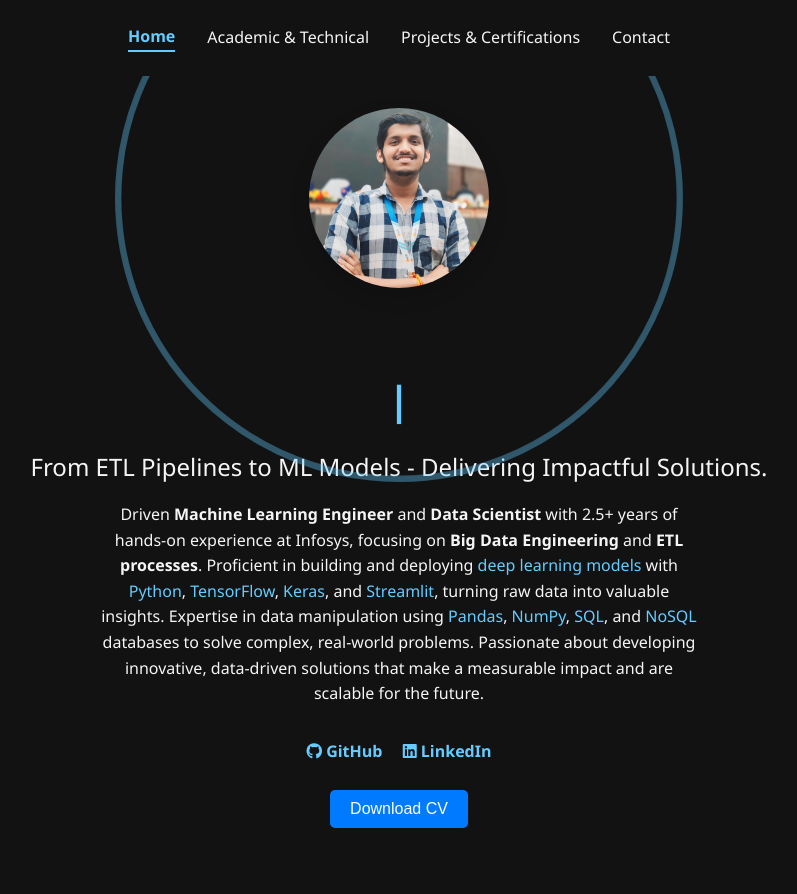
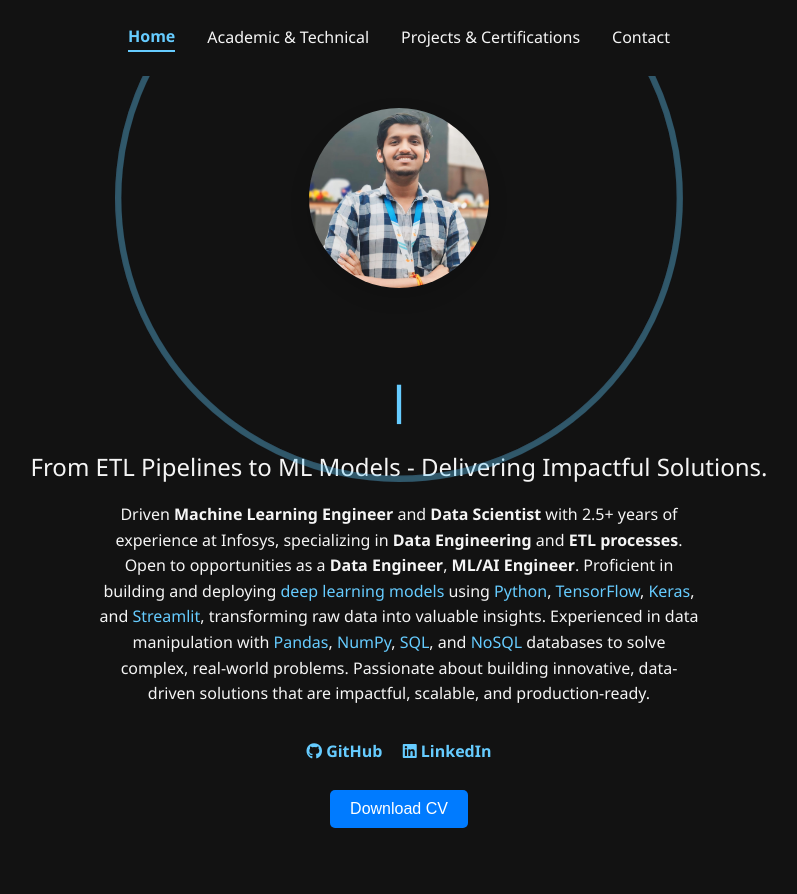
Before and after one commit to mithilesh1627/CV_Project, a Flask app: page / in a window 1280 px wide. Shown: the top 894 px of the page, without its empty margins (241-1038 px from the left). Run offline with Flask 3, Linux system fonts and the light colour scheme.

Commit message:
Update index.html

```diff
--- a/templates/index.html
+++ b/templates/index.html
@@ -11,10 +11,13 @@
         <h1 id="typewriter-text" class="typewriter"></h1>
         <h2>From ETL Pipelines to ML Models - Delivering Impactful Solutions.</h2>
 <p>
-    Driven <strong>Machine Learning Engineer</strong> and <strong>Data Scientist</strong> with 2.5+ years of hands-on experience at Infosys, focusing on <strong>Big Data Engineering</strong> and <strong>ETL processes</strong>.
-    Proficient in building and deploying <span class="highlight">deep learning models</span> with <span class="highlight">Python</span>, <span class="highlight">TensorFlow</span>, <span class="highlight">Keras</span>, and <span class="highlight">Streamlit</span>, turning raw data into valuable insights.
-    Expertise in data manipulation using <span class="highlight">Pandas</span>, <span class="highlight">NumPy</span>, <span class="highlight">SQL</span>, and <span class="highlight">NoSQL</span> databases to solve complex, real-world problems.
-    Passionate about developing innovative, data-driven solutions that make a measurable impact and are scalable for the future.
+    Driven <strong>Machine Learning Engineer</strong> and <strong>Data Scientist</strong> with 2.5+ years of experience at Infosys, specializing in <strong>Data Engineering</strong> and <strong>ETL processes</strong>. Open to opportunities as a <strong>Data Engineer</strong>, <strong>ML/AI Engineer</strong>.
+
+Proficient in building and deploying <span class="highlight">deep learning models</span> using <span class="highlight">Python</span>, <span class="highlight">TensorFlow</span>, <span class="highlight">Keras</span>, and <span class="highlight">Streamlit</span>, transforming raw data into valuable insights.
+
+Experienced in data manipulation with <span class="highlight">Pandas</span>, <span class="highlight">NumPy</span>, <span class="highlight">SQL</span>, and <span class="highlight">NoSQL</span> databases to solve complex, real-world problems.
+
+Passionate about building innovative, data-driven solutions that are impactful, scalable, and production-ready.
 </p>
         <div class="social-links">
             <a href="https://github.com/mithilesh1627" target="_blank"><i class="fab fa-github"></i> GitHub</a>
```
